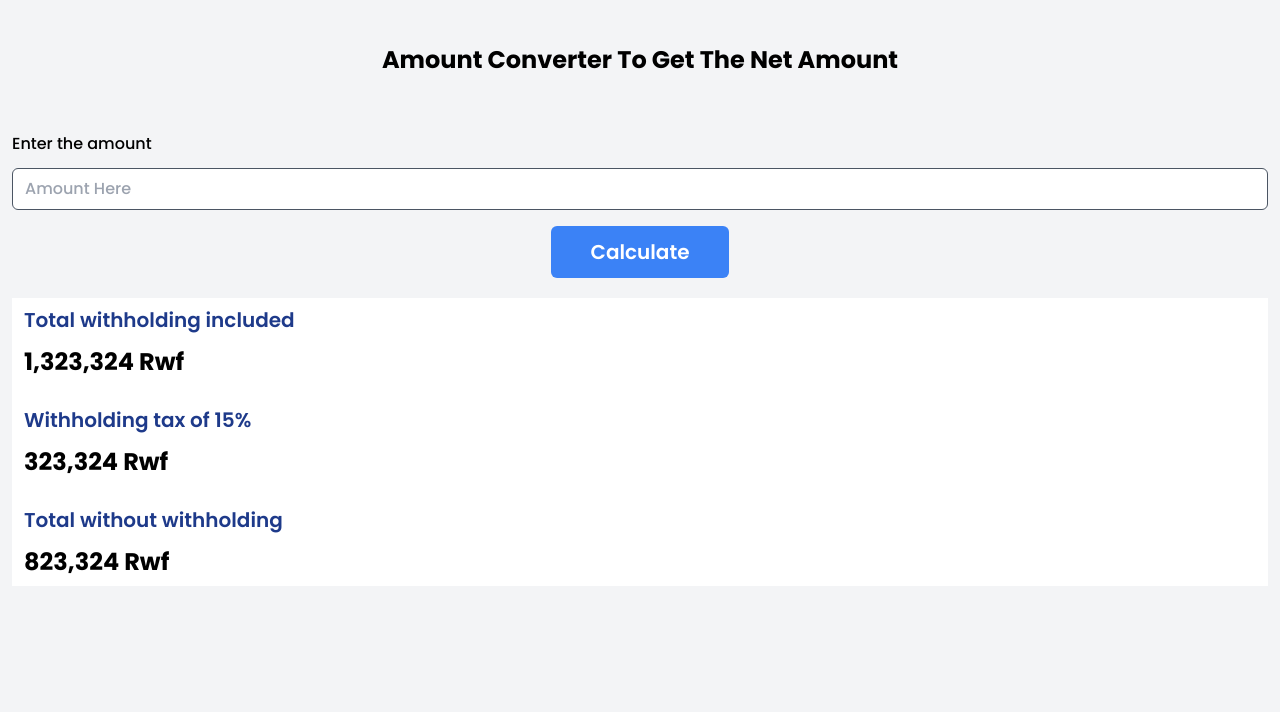
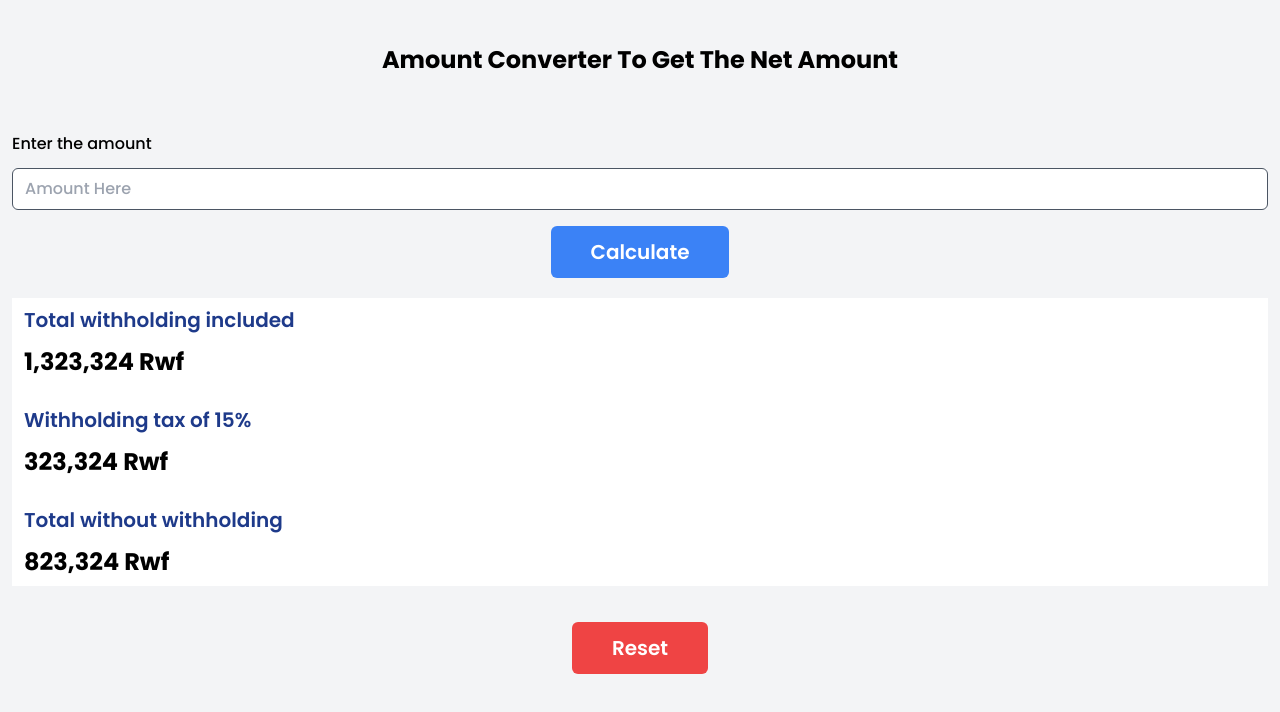
Before and after one commit to VictorMugisha/my-small-app, a website built with Vite: page index.html in a window 1280 px wide. Built offline with nearby package versions, Linux system fonts and the light colour scheme.

Commit message:
Added a button

```diff
--- a/index.html
+++ b/index.html
@@ -45,5 +45,11 @@
         </div>
     </div>
 
+    <div class="w-full flex items-center justify-center">
+        <button class="mt-4 py-3 px-10 rounded-md bg-red-500 text-white font-semibold text-xl">
+            Reset
+        </button>
+    </div>
+
 </body>
 </html>
```
